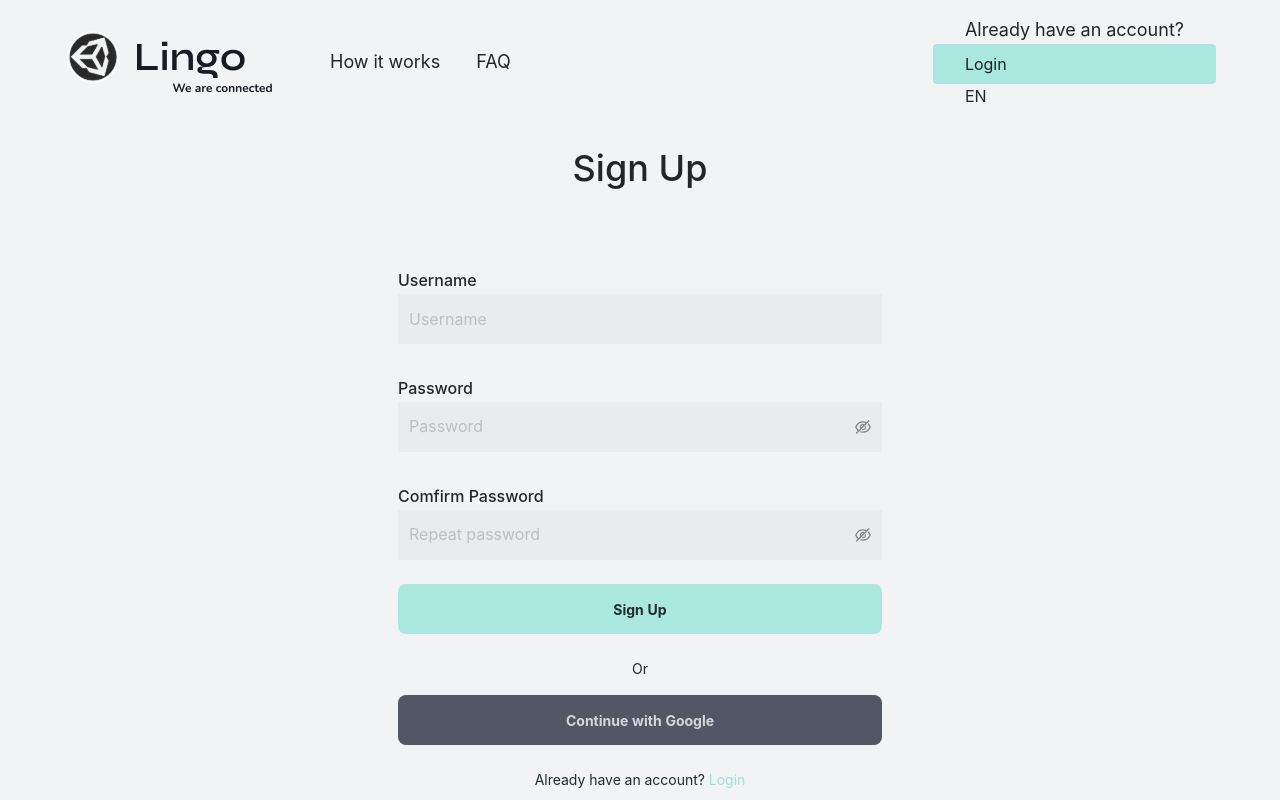
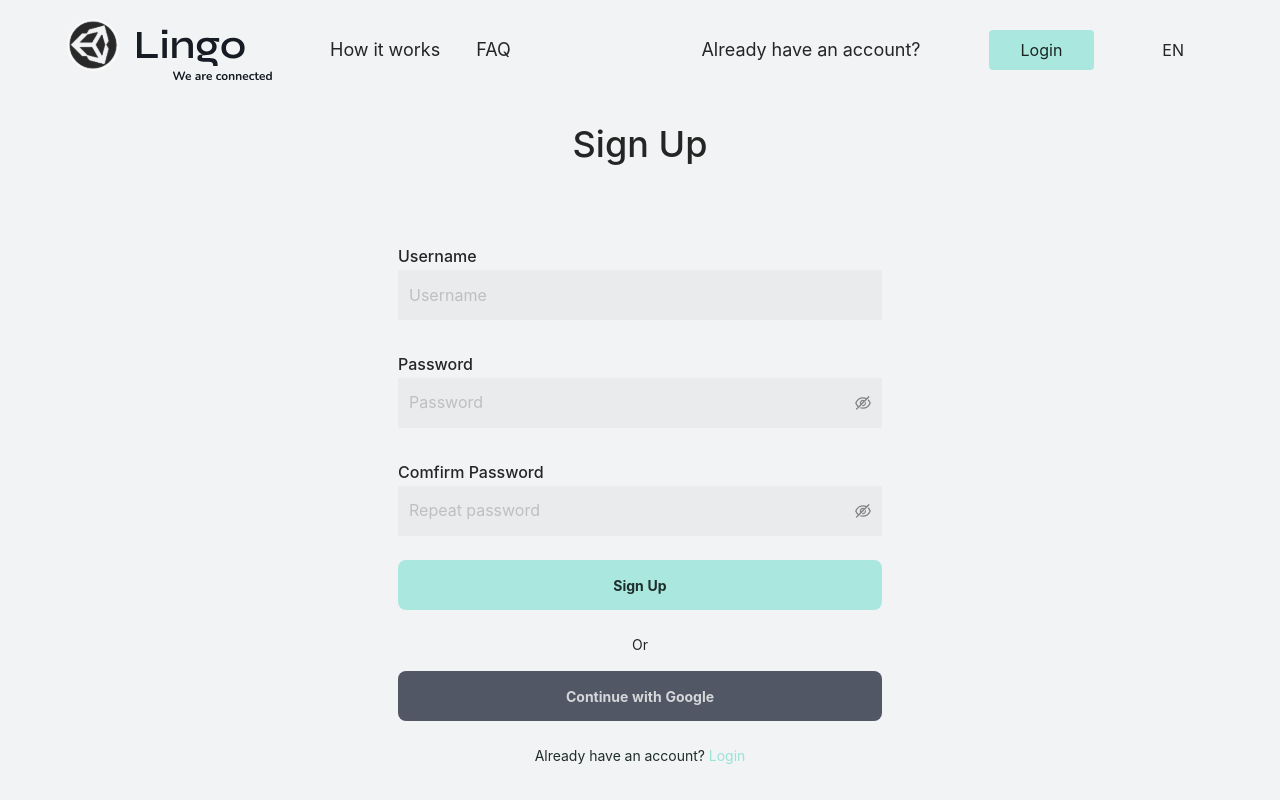
Before and after one commit to Diseyi/lingo-frontend, a Next.js app: page /signup in a window 1280 px wide. Built offline with nearby package versions, Linux system fonts and the light colour scheme.

Commit message:
fix: fix compile error

```diff
--- a/pages/index.tsx
+++ b/pages/index.tsx
@@ -2,7 +2,7 @@ import React from "react";
 import type { NextPage } from "next";
 import Head from "next/head";
 import styles from "../styles/Home.module.css";
-import "../styles/global.css";
+// import "../styles/global.css";
 
 const Home: NextPage = () => {
   return (
--- a/pages/login/index.tsx
+++ b/pages/login/index.tsx
@@ -19,7 +19,7 @@ const index = () => {
               <Link href="/"> FAQ </Link>
             </div>
           </div>
-          <div className="flex flex-row items-center hidden lg:block ">
+          <div className=" flex-row items-center hidden lg:flex ">
             <div className="text-lg px-8">
               <Link href="/"> Dont have an account? </Link>
             </div>
--- a/pages/signup/index.tsx
+++ b/pages/signup/index.tsx
@@ -19,7 +19,7 @@ const index = () => {
               <Link href="/"> FAQ </Link>
             </div>
           </div>
-          <div className="flex flex-row items-center gap-9 hidden lg:block ">
+          <div className=" flex-row items-center gap-9 hidden lg:flex ">
             <div className="text-lg px-8">
               <Link href="/"> Already have an account? </Link>
             </div>
```
